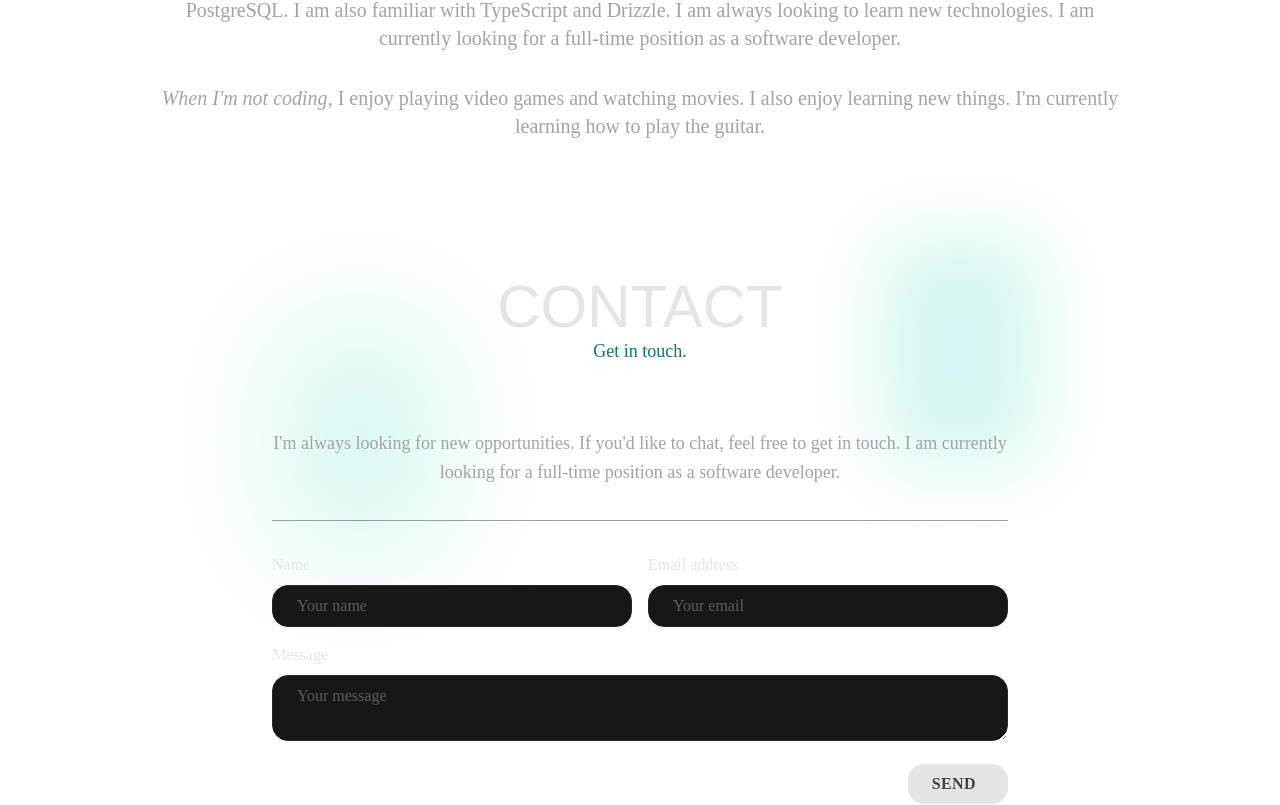
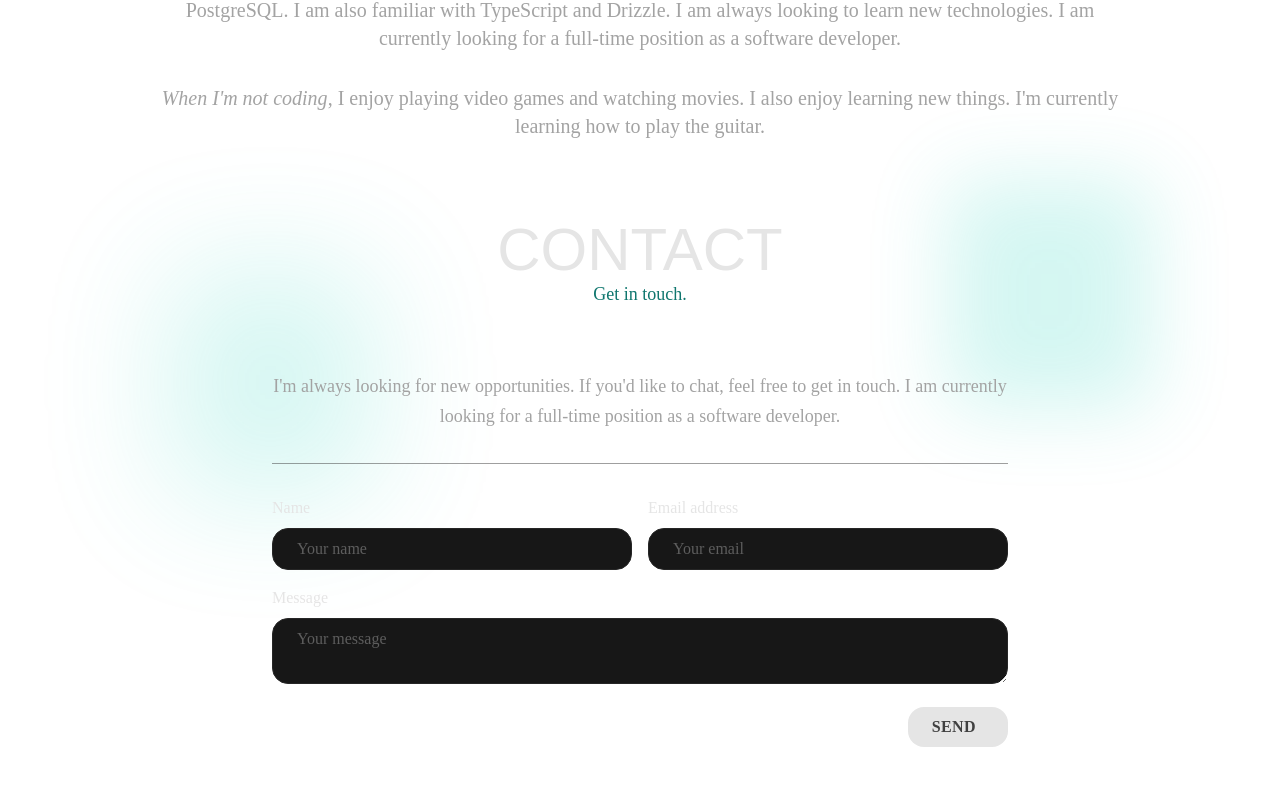
Before and after one commit to wamofi97/wamofi-portfolio, a React (Vite) app: page / in a window 1280 px wide. Shown: the part 3298-4103 px from the top of the page. Built offline with nearby package versions, Linux system fonts and the light colour scheme; a web font is replaced by a local one.

Commit message:
remove flex contact

```diff
--- a/src/App.jsx
+++ b/src/App.jsx
@@ -31,7 +31,7 @@ function App() {
         <Element name="about" className=" ">
               <About/>
         </Element>
-        <Element name="contact" className="min-h-screen flex items-center justify-center">
+        <Element name="contact" className="min-h-screen">
               <Contact/>
         </Element>
         <Footer/>
```
